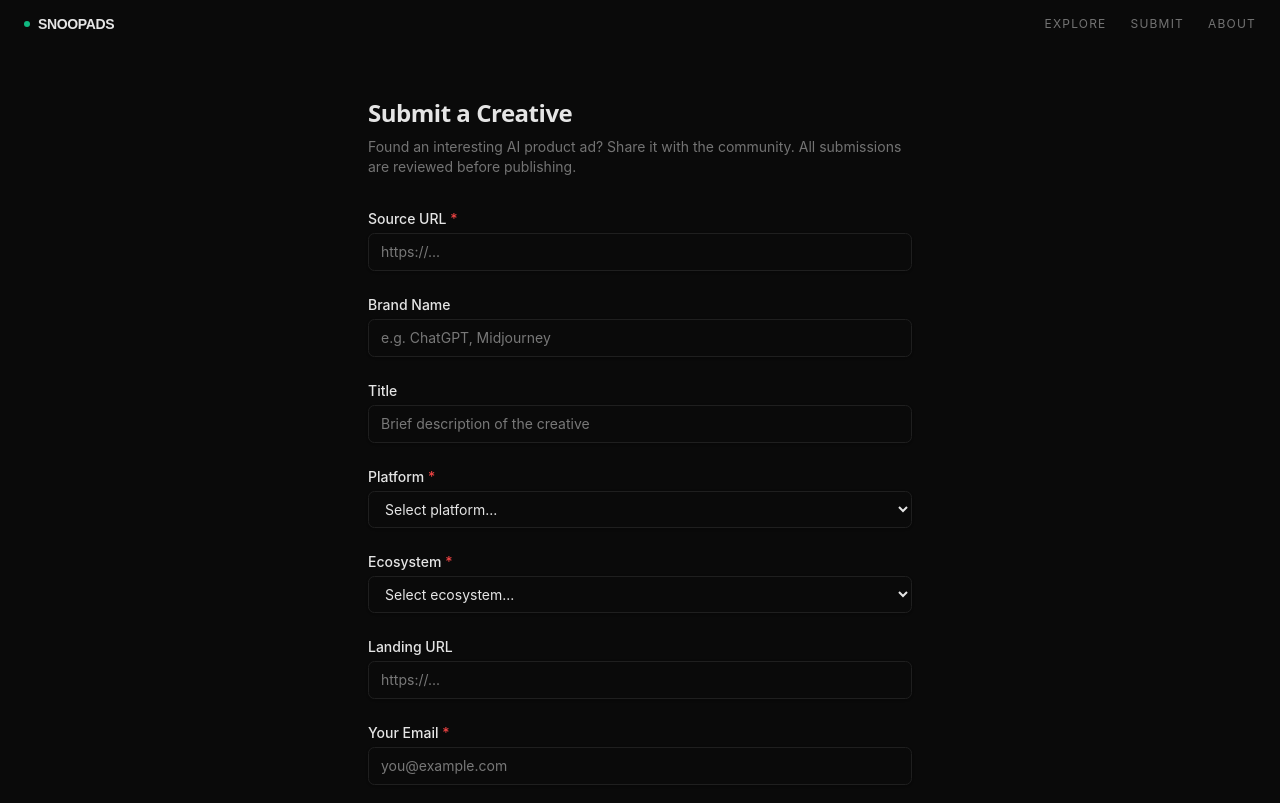
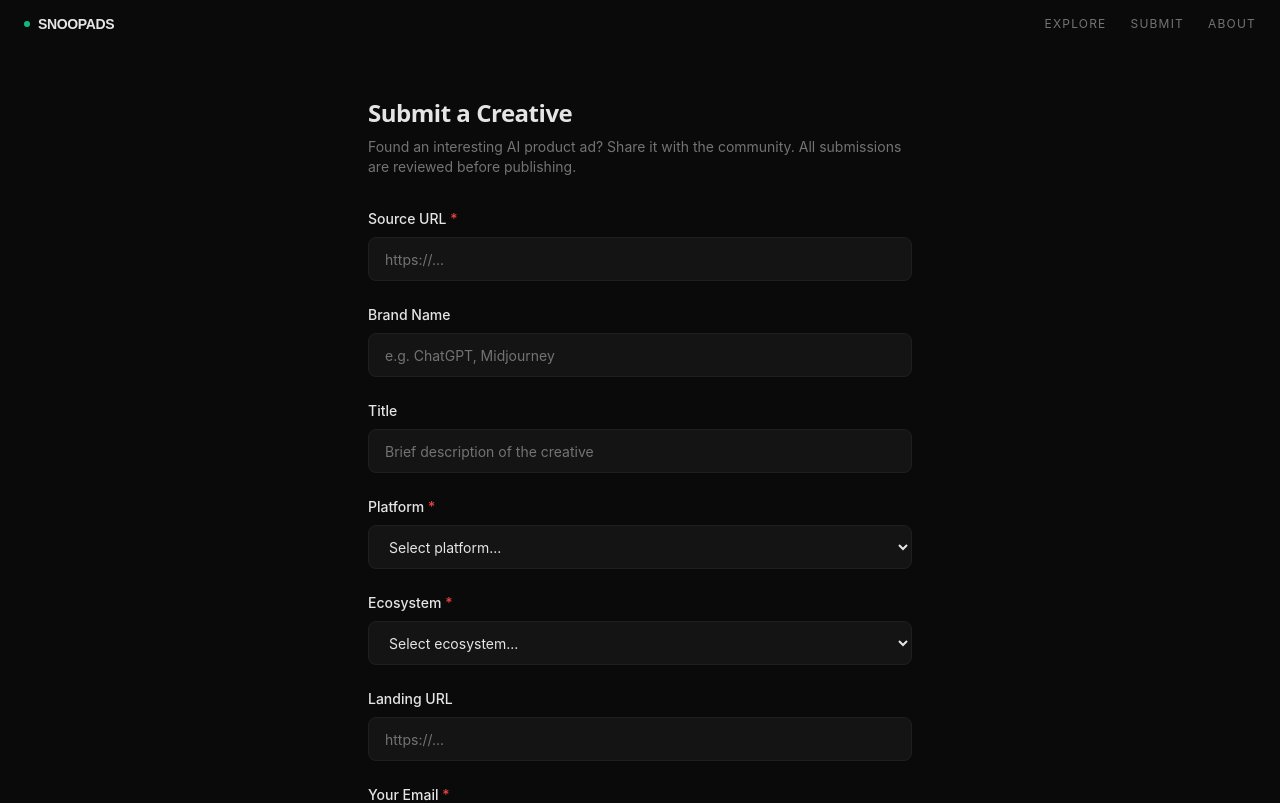
Before and after one commit to imdoinggreat/snoopads, a Next.js app: page /submit in a window 1280 px wide. Shown: the top 803 px of the page. Built offline with nearby package versions, Linux system fonts and the light colour scheme.

Commit message:
fix: dark theme colors for analysis, larger inputs/buttons, consistent styling

```diff
--- a/src/app/(frontend)/submit/page.tsx
+++ b/src/app/(frontend)/submit/page.tsx
@@ -69,7 +69,7 @@ export default function SubmitPage() {
         </p>
         <button
           onClick={() => setStatus('idle')}
-          className="mt-8 rounded-md bg-primary px-6 py-2 text-sm font-medium text-primary-foreground hover:bg-primary/90 transition-colors"
+          className="mt-8 rounded-lg bg-primary px-8 py-3 text-sm font-medium text-primary-foreground hover:bg-primary/90 transition-colors"
         >
           Submit another
         </button>
@@ -96,7 +96,7 @@ export default function SubmitPage() {
             type="url"
             required
             placeholder="https://..."
-            className="mt-1 block w-full rounded-md border bg-background px-3 py-2 text-sm shadow-sm focus:border-primary focus:outline-none focus:ring-1 focus:ring-primary"
+            className="mt-2 block w-full h-11 rounded-lg border border-border bg-card px-4 py-2.5 text-sm text-foreground placeholder:text-muted-foreground focus:border-primary focus:outline-none focus:ring-1 focus:ring-primary"
           />
         </div>
 
@@ -110,7 +110,7 @@ export default function SubmitPage() {
             name="brandName"
             type="text"
             placeholder="e.g. ChatGPT, Midjourney"
-            className="mt-1 block w-full rounded-md border bg-background px-3 py-2 text-sm shadow-sm focus:border-primary focus:outline-none focus:ring-1 focus:ring-primary"
+            className="mt-2 block w-full h-11 rounded-lg border border-border bg-card px-4 py-2.5 text-sm text-foreground placeholder:text-muted-foreground focus:border-primary focus:outline-none focus:ring-1 focus:ring-primary"
           />
         </div>
 
@@ -124,7 +124,7 @@ export default function SubmitPage() {
             name="title"
             type="text"
             placeholder="Brief description of the creative"
-            className="mt-1 block w-full rounded-md border bg-background px-3 py-2 text-sm shadow-sm focus:border-primary focus:outline-none focus:ring-1 focus:ring-primary"
+            className="mt-2 block w-full h-11 rounded-lg border border-border bg-card px-4 py-2.5 text-sm text-foreground placeholder:text-muted-foreground focus:border-primary focus:outline-none focus:ring-1 focus:ring-primary"
           />
         </div>
 
@@ -137,7 +137,7 @@ export default function SubmitPage() {
             id="platform"
             name="platform"
             required
-            className="mt-1 block w-full rounded-md border bg-background px-3 py-2 text-sm shadow-sm focus:border-primary focus:outline-none focus:ring-1 focus:ring-primary"
+            className="mt-2 block w-full h-11 rounded-lg border border-border bg-card px-4 py-2.5 text-sm text-foreground placeholder:text-muted-foreground focus:border-primary focus:outline-none focus:ring-1 focus:ring-primary"
           >
             <option value="">Select platform...</option>
             {platformOptions.map((opt) => (
@@ -157,7 +157,7 @@ export default function SubmitPage() {
             id="ecosystem"
             name="ecosystem"
             required
-            className="mt-1 block w-full rounded-md border bg-background px-3 py-2 text-sm shadow-sm focus:border-primary focus:outline-none focus:ring-1 focus:ring-primary"
+            className="mt-2 block w-full h-11 rounded-lg border border-border bg-card px-4 py-2.5 text-sm text-foreground placeholder:text-muted-foreground focus:border-primary focus:outline-none focus:ring-1 focus:ring-primary"
           >
             <option value="">Select ecosystem...</option>
             {ecosystemOptions.map((opt) => (
@@ -178,7 +178,7 @@ export default function SubmitPage() {
             name="landingUrl"
             type="url"
             placeholder="https://..."
-            className="mt-1 block w-full rounded-md border bg-background px-3 py-2 text-sm shadow-sm focus:border-primary focus:outline-none focus:ring-1 focus:ring-primary"
+            className="mt-2 block w-full h-11 rounded-lg border border-border bg-card px-4 py-2.5 text-sm text-foreground placeholder:text-muted-foreground focus:border-primary focus:outline-none focus:ring-1 focus:ring-primary"
           />
         </div>
 
@@ -193,7 +193,7 @@ export default function SubmitPage() {
             type="email"
             required
             placeholder="you@example.com"
-            className="mt-1 block w-full rounded-md border bg-background px-3 py-2 text-sm shadow-sm focus:border-primary focus:outline-none focus:ring-1 focus:ring-primary"
+            className="mt-2 block w-full h-11 rounded-lg border border-border bg-card px-4 py-2.5 text-sm text-foreground placeholder:text-muted-foreground focus:border-primary focus:outline-none focus:ring-1 focus:ring-primary"
           />
         </div>
 
@@ -208,7 +208,7 @@ export default function SubmitPage() {
         <button
           type="submit"
           disabled={status === 'loading'}
-          className="w-full rounded-md bg-primary px-4 py-2 text-sm font-medium text-primary-foreground hover:bg-primary/90 disabled:opacity-50 transition-colors"
+          className="w-full h-11 rounded-lg bg-primary px-6 py-3 text-sm font-medium text-primary-foreground hover:bg-primary/90 disabled:opacity-50 transition-colors cursor-pointer"
         >
           {status === 'loading' ? 'Submitting...' : 'Submit Creative'}
         </button>
--- a/src/components/analysis-section.tsx
+++ b/src/components/analysis-section.tsx
@@ -23,18 +23,18 @@ export function AnalysisSection({
       <h2 className="text-xl font-semibold">Analysis</h2>
 
       {aiGenerated && (
-        <p className="rounded-md border border-amber-200 bg-amber-50 px-3 py-2 text-xs text-amber-800">
+        <p className="rounded-md border border-amber-800/30 bg-amber-950/20 px-4 py-3 text-xs text-amber-300">
           This analysis was AI-generated and may require human review.
         </p>
       )}
 
       {whyItWorks && whyItWorks.length > 0 && (
         <div className="space-y-2">
-          <h3 className="text-sm font-medium text-green-700">Why It Works</h3>
+          <h3 className="text-sm font-medium text-emerald-400">Why It Works</h3>
           <ul className="space-y-1">
             {whyItWorks.map((item, i) => (
               <li key={i} className="flex gap-2 text-sm">
-                <span className="mt-0.5 text-green-600">&#x2713;</span>
+                <span className="mt-0.5 text-emerald-500">&#x2713;</span>
                 <span>{item.point}</span>
               </li>
             ))}
@@ -44,11 +44,11 @@ export function AnalysisSection({
 
       {potentialWeaknesses && potentialWeaknesses.length > 0 && (
         <div className="space-y-2">
-          <h3 className="text-sm font-medium text-amber-700">Potential Weaknesses</h3>
+          <h3 className="text-sm font-medium text-amber-400">Potential Weaknesses</h3>
           <ul className="space-y-1">
             {potentialWeaknesses.map((item, i) => (
               <li key={i} className="flex gap-2 text-sm">
-                <span className="mt-0.5 text-amber-600">&#x26A0;</span>
+                <span className="mt-0.5 text-amber-500">&#x26A0;</span>
                 <span>{item.point}</span>
               </li>
             ))}
--- a/src/components/filter-panel.tsx
+++ b/src/components/filter-panel.tsx
@@ -77,7 +77,7 @@ export function FilterPanel() {
         <select
           value={searchParams.get('ecosystem') ?? ''}
           onChange={(e) => handleChange('ecosystem', e.target.value)}
-          className="flex h-8 w-full rounded-lg border border-border bg-card px-2.5 py-1 text-sm text-foreground outline-none focus-visible:border-primary focus-visible:ring-1 focus-visible:ring-primary"
+          className="flex h-10 w-full rounded-lg border border-border bg-card px-3 py-2 text-sm text-foreground outline-none focus-visible:border-primary focus-visible:ring-1 focus-visible:ring-primary cursor-pointer"
         >
           {ecosystems.map((opt) => (
             <option key={opt.value} value={opt.value}>
@@ -92,7 +92,7 @@ export function FilterPanel() {
         <select
           value={searchParams.get('platform') ?? ''}
           onChange={(e) => handleChange('platform', e.target.value)}
-          className="flex h-8 w-full rounded-lg border border-border bg-card px-2.5 py-1 text-sm text-foreground outline-none focus-visible:border-primary focus-visible:ring-1 focus-visible:ring-primary"
+          className="flex h-10 w-full rounded-lg border border-border bg-card px-3 py-2 text-sm text-foreground outline-none focus-visible:border-primary focus-visible:ring-1 focus-visible:ring-primary cursor-pointer"
         >
           {platforms.map((opt) => (
             <option key={opt.value} value={opt.value}>
@@ -107,7 +107,7 @@ export function FilterPanel() {
         <select
           value={searchParams.get('hookType') ?? ''}
           onChange={(e) => handleChange('hookType', e.target.value)}
-          className="flex h-8 w-full rounded-lg border border-border bg-card px-2.5 py-1 text-sm text-foreground outline-none focus-visible:border-primary focus-visible:ring-1 focus-visible:ring-primary"
+          className="flex h-10 w-full rounded-lg border border-border bg-card px-3 py-2 text-sm text-foreground outline-none focus-visible:border-primary focus-visible:ring-1 focus-visible:ring-primary cursor-pointer"
         >
           {hookTypes.map((opt) => (
             <option key={opt.value} value={opt.value}>
--- a/src/components/media-display.tsx
+++ b/src/components/media-display.tsx
@@ -32,7 +32,7 @@ export function MediaDisplay({
         src={url}
         controls
         playsInline
-        className={cn('w-full rounded-lg bg-black', aspect, className)}
+        className={cn('w-full rounded-lg bg-card', aspect, className)}
       />
     )
   }
```
